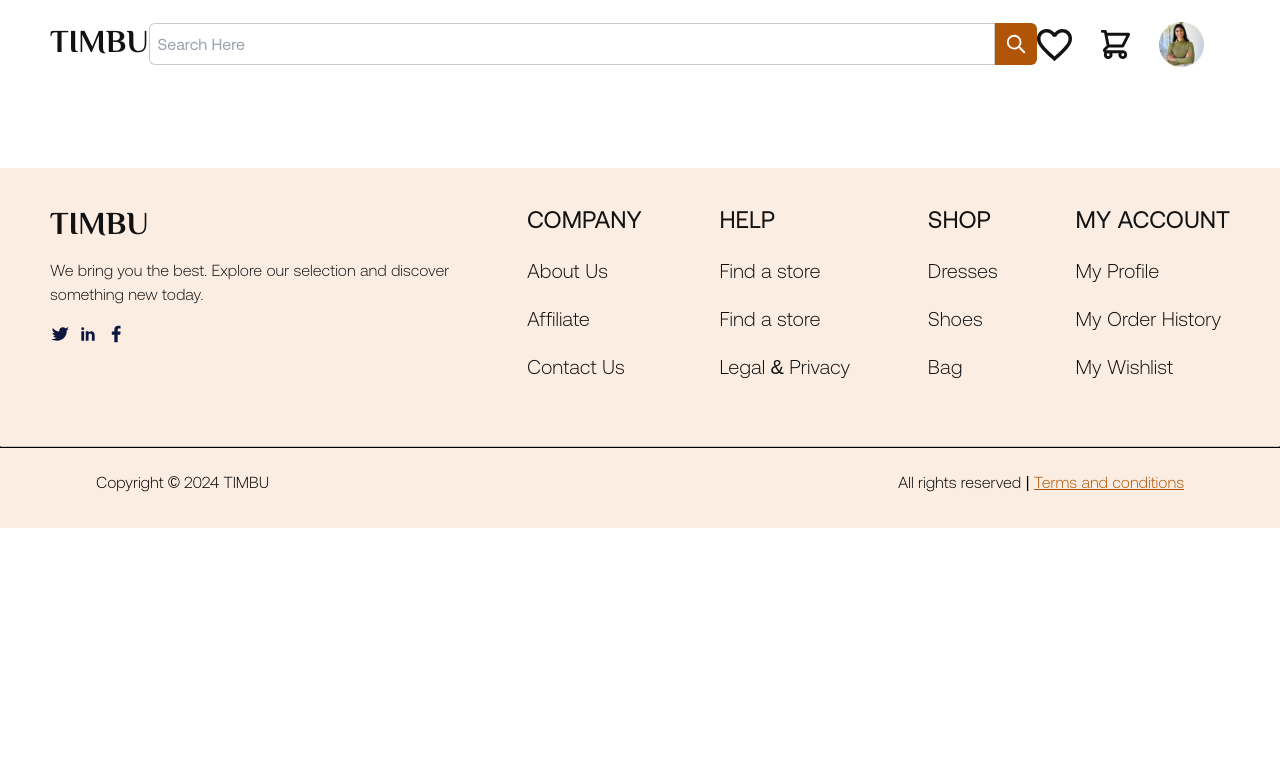
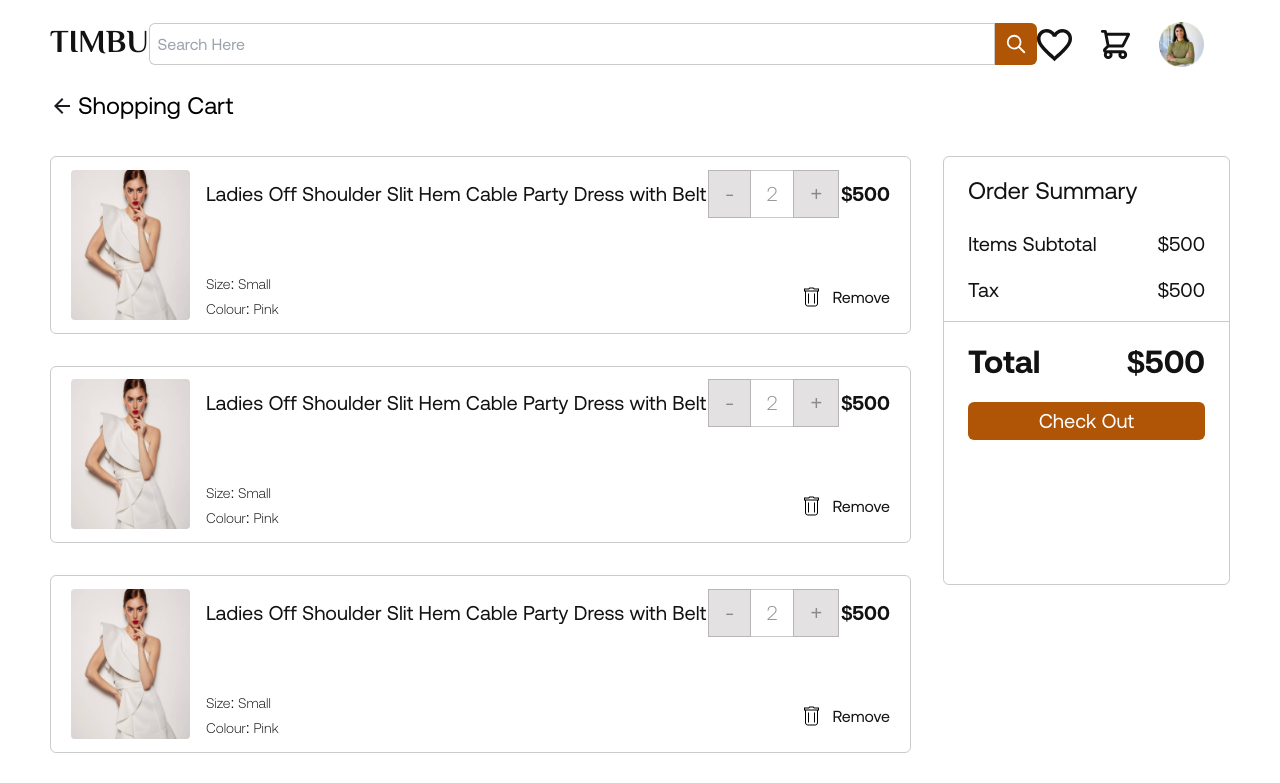
Before and after one commit to CynthiaAbi03/Timbu-e-commerce-shop, a React (Vite) app: page /cart in a window 1280 px wide. Shown: the top 783 px of the page. Built offline with nearby package versions, Linux system fonts and the light colour scheme.

Commit message:
cart page done

```diff
--- a/src/pages/Cart.jsx
+++ b/src/pages/Cart.jsx
@@ -1,15 +1,123 @@
-import React from 'react'
-import Header from '../components/Header'
-import Footer from '../components/Footer'
+import React from 'react';
+import Header from '../components/Header';
+import Footer from '../components/Footer';
+import { Link } from 'react-router-dom';
+import product_1 from '../assets/images/product_1.png';
+import bin_icon from '../assets/icons/bin_icon.svg';
+import arrow_back from '../assets/icons/arrow_back.svg';
+const Cart = () => {
+  const cartProduct = [
+    {
+      image: product_1,
+      name: 'Ladies Off Shoulder Slit Hem Cable Party Dress with Belt',
+    },
+    {
+      image: product_1,
+      name: 'Ladies Off Shoulder Slit Hem Cable Party Dress with Belt',
+    },
+    {
+      image: product_1,
+      name: 'Ladies Off Shoulder Slit Hem Cable Party Dress with Belt',
+    },
+    {
+      image: product_1,
+      name: 'Ladies Off Shoulder Slit Hem Cable Party Dress with Belt',
+    },
+  ];
+  return (
+    <div className="min-h-screen">
+      <Header />
+      <div className="w-full max-w-[2200px] mx-auto pr-custom-mr pl-custom-ml flex flex-col gap-[2rem]">
+        <div className="flex items-center gap-[.25rem]">
+          <Link to="/">
+            <img src={arrow_back} alt="back arrow" />
+          </Link>
+          <p className="text-[1.5rem]">Shopping Cart</p>
+        </div>
+        <div className="flex justify-between gap-[2rem] w-full">
+          <div className="flex flex-col  w-[75%] gap-[2rem]">
+            {cartProduct.map((item, index) => (
+              <div className="flex flex-col border items-start w-full self-start rounded-md border-greyborder">
+                <div
+                  key={index}
+                  className="py-[.8rem] w-full px-[1.25rem] flex gap-[1rem]"
+                >
+                  <div className="h-[150px]">
+                    <img
+                      className="h-full w-full rounded-[4px]"
+                      src={item.image}
+                      alt=""
+                    />
+                  </div>
+                  <div className=" flex flex-col w-full justify-between ">
+                    <div className="flex items-center justify-between">
+                      <p className="text-[1.25rem] text-primaryblack">
+                        {item.name}
+                      </p>
+                      <div className="flex items-center">
+                        <button className="bg-greyfill px-[1rem] py-[.5rem] border border-greyborder text-[1.25rem] text-greytext">
+                          -
+                        </button>
+                        <p className="px-[1rem] py-[.5rem] font-light border-b border-t border-greyborder text-greytext text-[1.25rem]">
+                          2
+                        </p>
+                        <button className="px-[1rem] py-[.5rem] bg-greyfill border  border-greyborder text-greytext text-[1.25rem]">
+                          +
+                        </button>
+                      </div>
+                      <p className="text-primaryblack text-[1.25rem] font-bold">
+                        $500
+                      </p>
+                    </div>
+                    <div className="flex items-center  justify-between">
+                      <div className="flex flex-col gap-[4px] font-light text-[.875rem] text-primaryblack ">
+                        <p>Size: Small</p>
+                        <p>Colour: Pink</p>
+                      </div>
+                      <div className="flex items-center gap-[.825rem]">
+                        <button>
+                          <img src={bin_icon} alt="bin icon" />
+                        </button>
+                        <p className="text-primaryblack">Remove</p>
+                      </div>
+                    </div>
+                  </div>
+                </div>
+              </div>
+            ))}
+          </div>
+          <div className=" border w-[25%] self-start border-greyborder rounded-md  pt-[1rem] pb-[9rem]">
+            <div className="flex flex-col gap-[1.25rem]">
+              <p className="px-[1.5rem] font-medium text-primaryblack text-[1.5rem]">
+                Order Summary
+              </p>
+              <div className="flex flex-col gap-[1rem] ">
+                <div className="px-[1.5rem] flex justify-between items-center text-[1.25rem] text-primaryblack">
+                  <p>Items Subtotal</p>
+                  <p>$500</p>
+                </div>
+                <div className=" px-[1.5rem] flex justify-between items-center text-[1.25rem] text-primaryblack">
+                  <p>Tax</p>
+                  <p>$500</p>
+                </div>
+                <div className="border-t border-t-greyborder"></div>
+                <div className="px-[1.5rem] flex justify-between items-center font-bold text-primaryblack text-[2rem]">
+                  <p>Total</p>
+                  <p>$500</p>
+                </div>
+                <div className="px-[1.5rem] w-full">
+                  <button className="bg-browntheme w-full py-[.25rem] rounded-md text-white font-medium text-[1.25rem] ">
+                    Check Out
+                  </button>
+                </div>
+              </div>
+            </div>
+          </div>
+        </div>
+      </div>
+      <Footer />
+    </div>
+  );
+};
 
-const Cart = () => {
-  return (
-    <div>
-      <Header/>
-
-      <Footer/>
-    </div>
-  )
-}
-
-export default Cart
+export default Cart;
--- a/tailwind.config.js
+++ b/tailwind.config.js
@@ -17,7 +17,8 @@ export default {
       greentheme: '#069b10',
       bluetheme: '#0B069B',
       pinktheme: '#BC0957',
-      footerbg: '#FBEDE2'
+      footerbg: 'rgba(251,237,226,2.2)',
+      greyfill: 'rgba(185,179,179,0.4)'
     },
     spacing: {
       'custom-mr' : '50px',
```
Also changed, not shown: src/assets/icons/arrow_back.svg (added).
